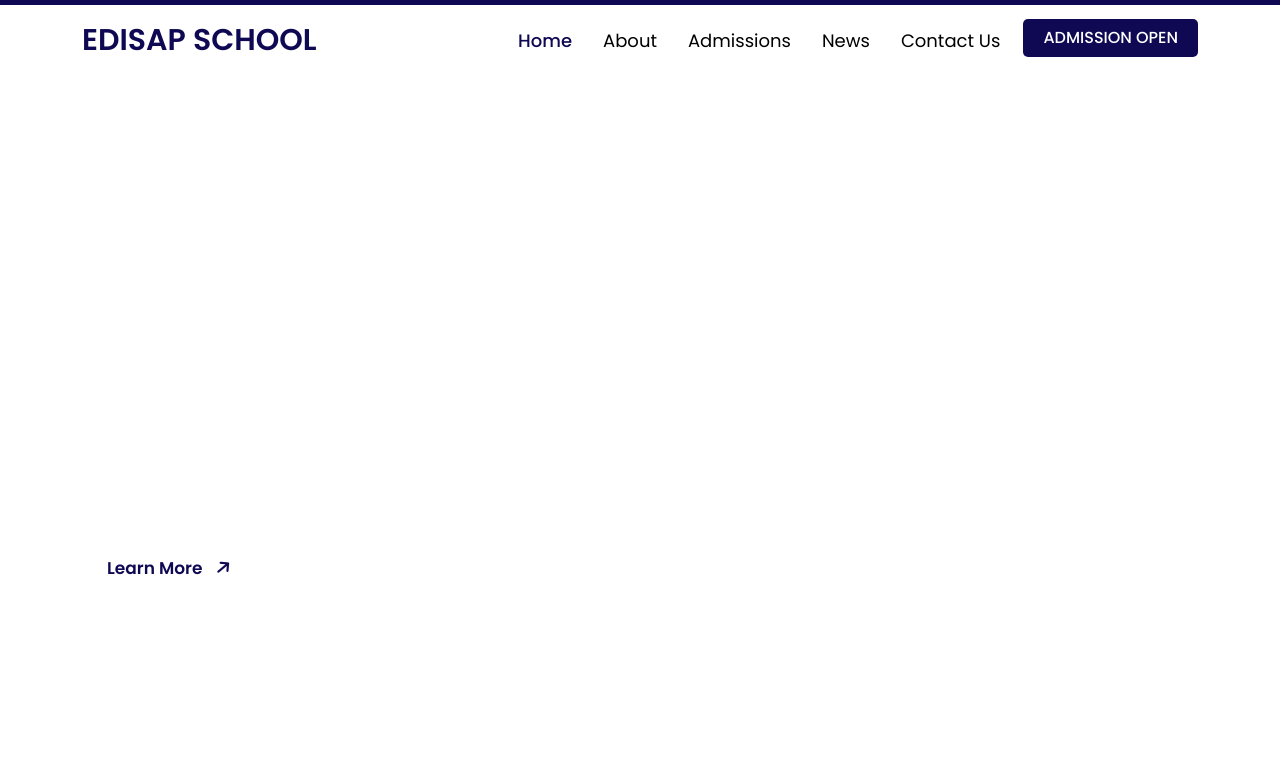
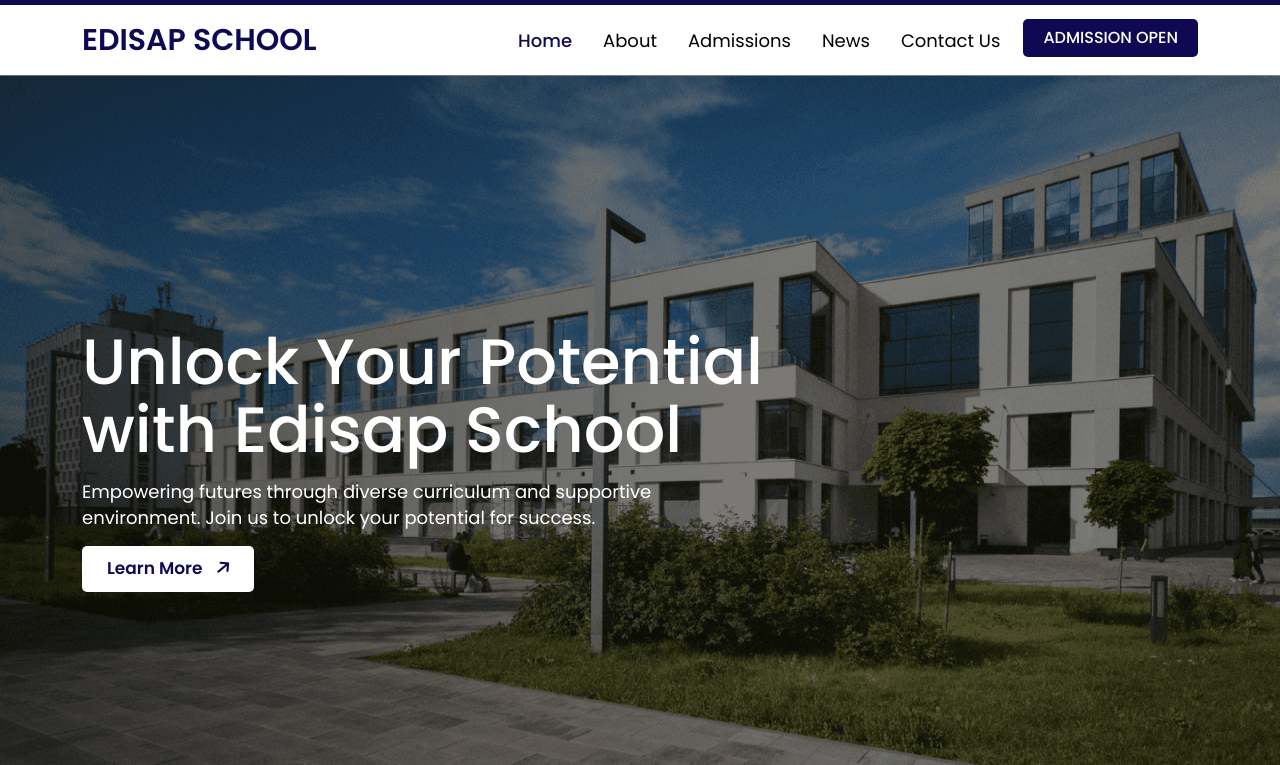
Before and after one commit to Sharonarmin/edisap, a plain HTML site: page index.html in a window 1280 px wide. Shown: the part 35-800 px from the top of the page. Drawn offline with nearby package versions, Linux system fonts and the light colour scheme; the site is published under a folder, as on GitHub Pages, so addresses that start at the root find nothing.

Commit message:
Update style.css

```diff
--- a/assets/css/style.css
+++ b/assets/css/style.css
@@ -88,7 +88,7 @@ a{
 }
 /* hero section */
 .hero-section{
-    background-image: url('/assets/images/hero-banner.png');
+    background-image: url('../images/hero-banner.png');
     background-size: cover;
     background-repeat: no-repeat;
     background-position: top;
```
